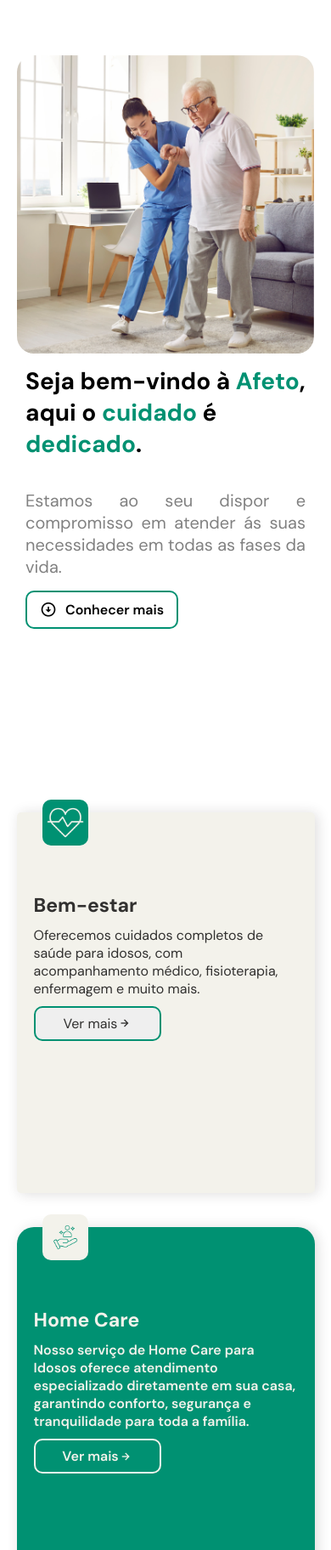
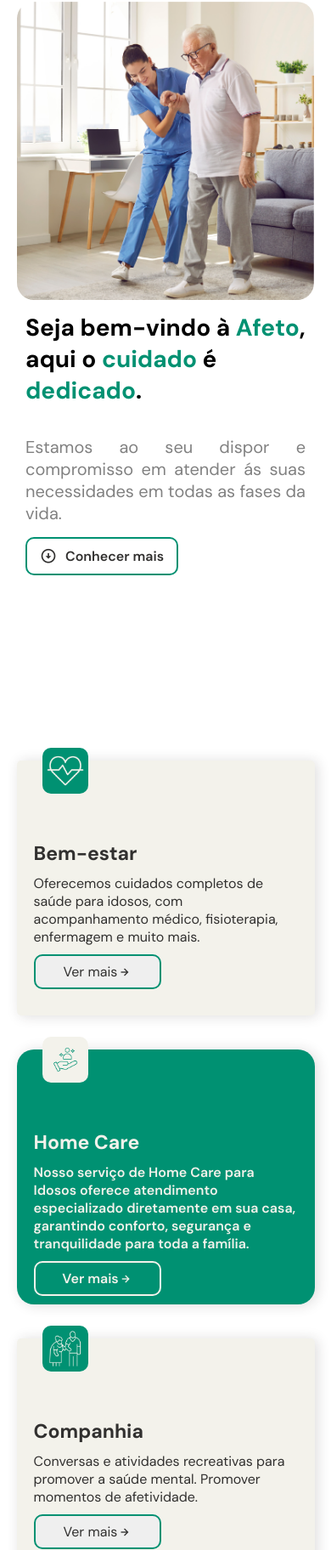
Before and after one commit to Yguilhermemacedo/afeto, a plain HTML site: page index.html in a window 390 px wide. Shown: the part 176-2000 px from the top of the page at 85% size. Drawn offline with nearby package versions, Linux system fonts and the light colour scheme.

Commit message:
Atualizando o responsivo para celular

```diff
--- a/index.html
+++ b/index.html
@@ -63,7 +63,7 @@
             <article class="boas-vindas">
                 <h1>Seja bem-vindo à <span class="texto-destacado">Afeto</span>, aqui o <span class="texto-destacado">cuidado</span> é <span class="texto-destacado">dedicado</span>.</h1>
                 <p>Estamos ao seu dispor e compromisso em atender ás suas necessidades em todas as fases da vida.</p>
-                <a href="#conhecer"><button class="btn-home"><i class='bx bx-down-arrow-circle'></i> Conhecer mais</button></a>
+                <a href="#conhecer"><button class="btn-home" style="color: #31302f;"><i class='bx bx-down-arrow-circle'></i> Conhecer mais</button></a>
             </article>
             <div class="banner-home">
                 <img src="assets/img/img-2.png" alt="Cuidadora com idosa">
--- a/styles/responsivo/mobile.css
+++ b/styles/responsivo/mobile.css
@@ -79,7 +79,7 @@
 /* Conteúdo */
 @media (max-width: 768px) {
     #home {
-        height: 130vh;
+        height: 115vh;
         flex-direction: column-reverse;
     }
 
@@ -109,7 +109,7 @@
 
     #conhecer{
         flex-direction: column;
-        height: 177vh;
+        height: 140vh;
         width: 100%;
         justify-content: center;
         align-items: center;
@@ -118,7 +118,7 @@
 
     .card-job {
         width: 90%;
-        height: 30%;
+        height: 300px;
         gap: 10px;
     }
 
@@ -131,7 +131,6 @@
         flex-direction: column;
         align-items: center;
         width: 100%;
-        padding: 20px;
         height: 100vh;
         padding: 20px;
         background-color: #fff;
@@ -155,12 +154,12 @@
     }
 
     .texto h3{
-        font-size: 16px;
+        font-size: 18px;
     }
 
     .texto p{
         font-size: 14px;
-        color: #5f5f5f;
+        color: #727272;
     }
 
     #artigo {
```
